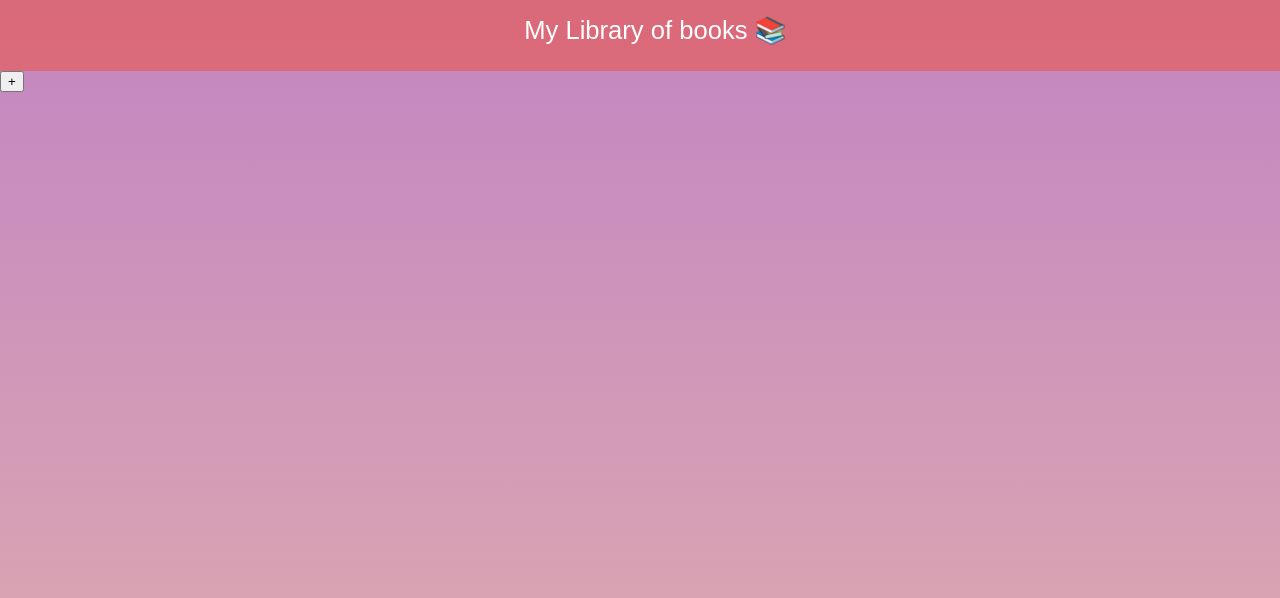
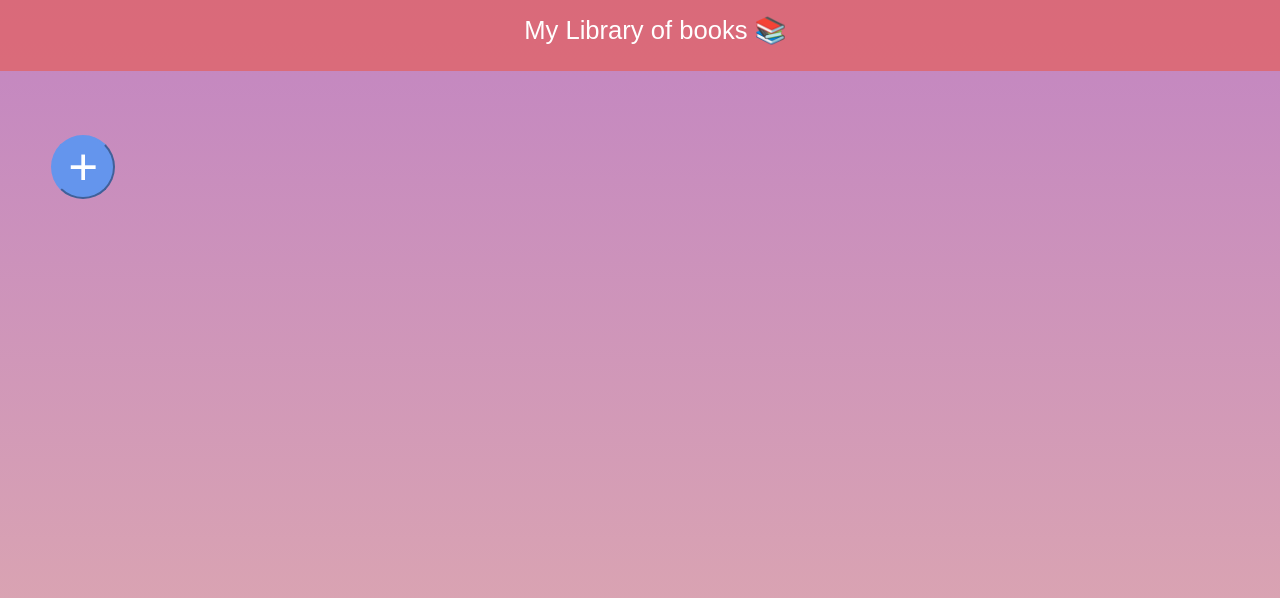
Before and after one commit to Z-67/library-project, a plain HTML site: page index.html in a window 1280 px wide. Shown: the top 598 px of the page. Drawn offline with Linux system fonts and the light colour scheme.

Commit message:
button added and styled

```diff
--- a/styles.css
+++ b/styles.css
@@ -17,5 +17,23 @@ body, html {
     padding: 0;
     background: linear-gradient(to bottom, #c285c2, #e1adad);
 
+}
 
+.plus-button {
+    position:relative;
+    left:4vw;
+    top:8vh;
+    background-color: cornflowerblue;
+    border-color:cornflowerblue;
+    color: #fff;
+    border-radius: 50%;
+    font-size: 4vw;
+    width: 5vw;
+    height: 5vw;
+    transition: transform 0.5s ease-in-out;
+    cursor: pointer;
 }
+
+.plus-button:hover {
+    transform: scale(1.5);
+}
```
